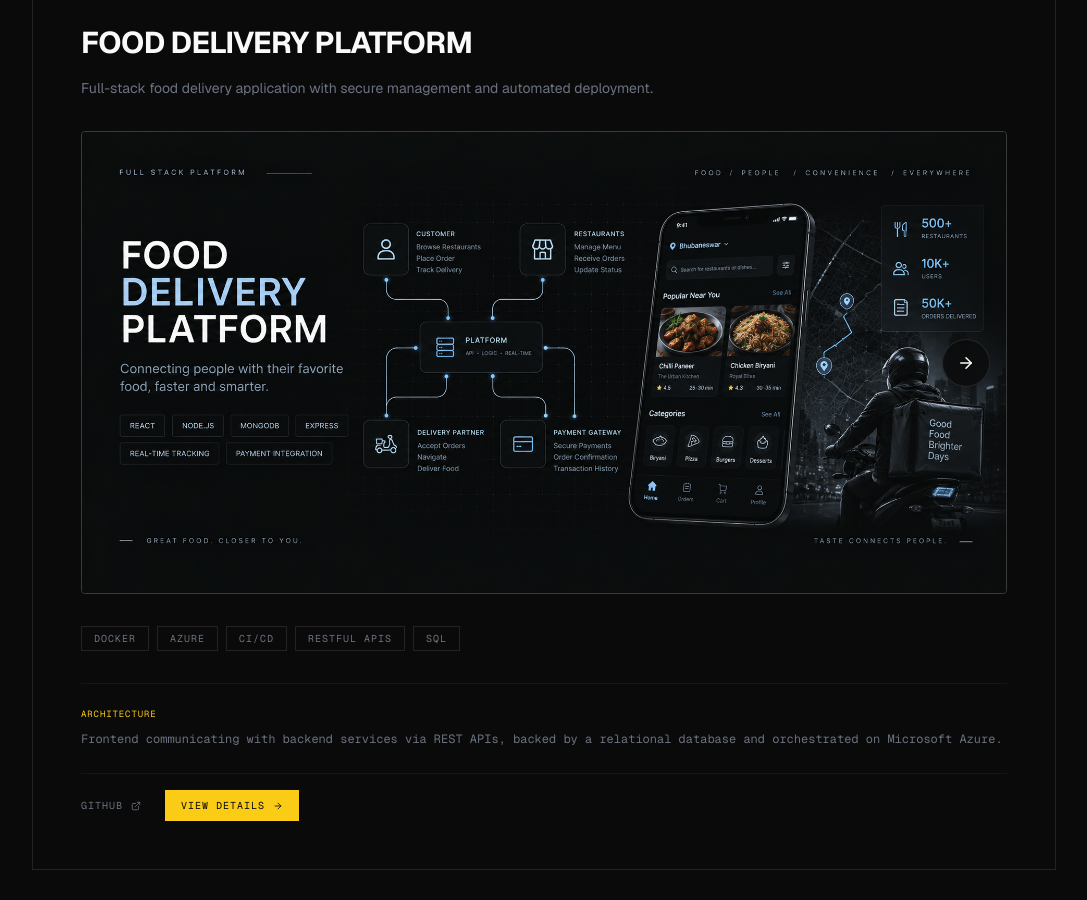
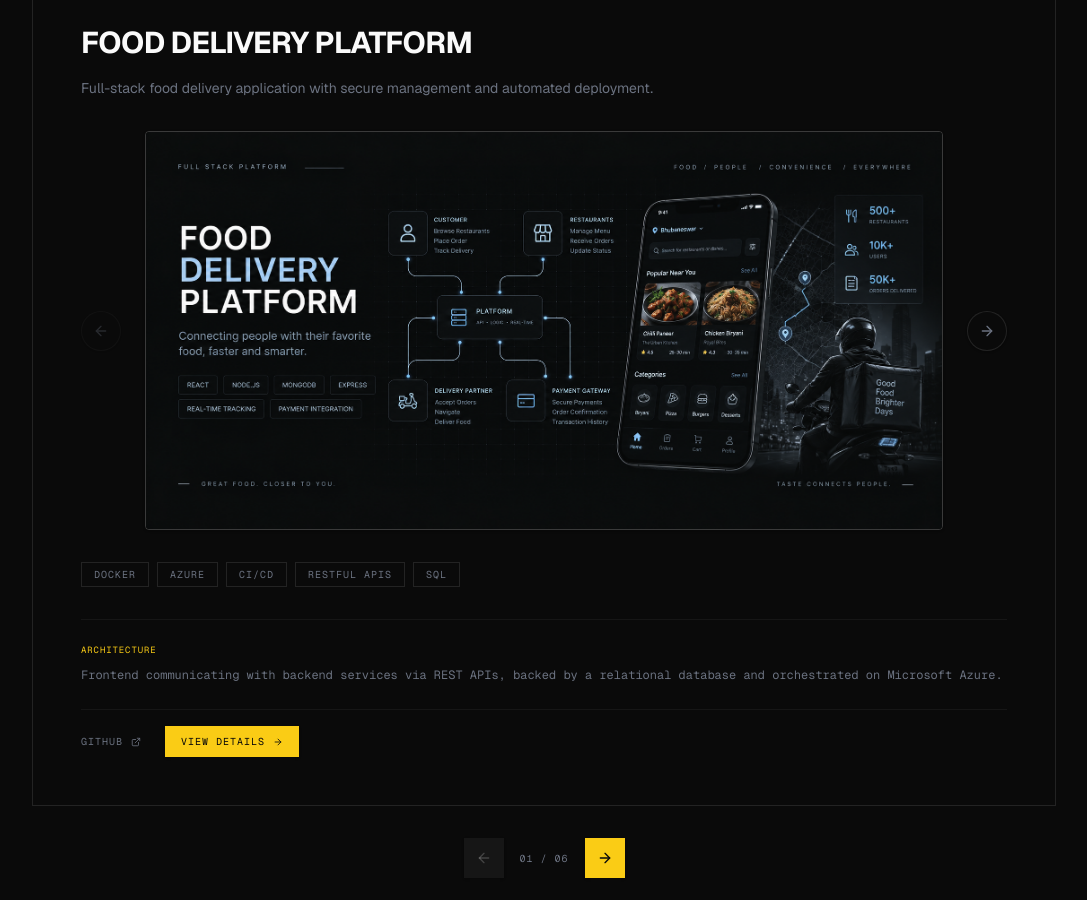
Before and after one commit to satyazitmohapatra/my_new_webs_18sep, a Next.js app: page / in a window 1280 px wide. Shown: the part 1140-2040 px from the top of the page, without its empty margins (96-1183 px from the left). Built offline with nearby package versions, Linux system fonts and the light colour scheme.

Commit message:
Move carousel arrows completely outside the project thumbnail using flex layout

```diff
--- a/app/page.tsx
+++ b/app/page.tsx
@@ -151,34 +151,37 @@ export default function SinglePagePortfolio() {
                     {currentProject.description}
                   </p>
 
-                  {/* Thumbnail Image */}
+                  {/* Thumbnail Image Section */}
                   {currentProject.image && (
-                    <div className="relative w-full aspect-[2/1] mb-8 border border-foreground/20 overflow-hidden group rounded-sm">
-                      <Image
-                        src={currentProject.image}
-                        alt={currentProject.title}
-                        fill
-                        className="object-cover object-center transition-transform duration-700 group-hover:scale-[1.03]"
-                      />
-
+                    <div className="w-full flex items-center gap-3 md:gap-6 mb-8">
                       {/* Left/Prev Arrow */}
                       <button
                         onClick={() => setCurrentProjectIdx((p) => Math.max(0, p - 1))}
                         disabled={currentProjectIdx === 0}
-                        className="absolute left-4 top-1/2 -translate-y-1/2 w-10 h-10 md:w-12 md:h-12 flex items-center justify-center bg-background/80 backdrop-blur-md border border-foreground/10 text-foreground hover:bg-accent hover:text-accent-fg disabled:opacity-0 transition-all duration-300 rounded-full shadow-lg z-10"
+                        className="shrink-0 w-8 h-8 md:w-10 md:h-10 flex items-center justify-center bg-background border border-foreground/10 text-muted-foreground hover:text-accent-fg hover:bg-accent hover:border-accent disabled:opacity-30 disabled:cursor-not-allowed transition-all duration-200 rounded-full shadow-sm"
                         aria-label="Previous project"
                       >
-                        <ArrowLeft size={18} />
+                        <ArrowLeft size={16} />
                       </button>
+
+                      {/* Thumbnail Image */}
+                      <div className="relative flex-1 aspect-[2/1] border border-foreground/20 overflow-hidden group rounded-sm shadow-sm">
+                        <Image
+                          src={currentProject.image}
+                          alt={currentProject.title}
+                          fill
+                          className="object-cover object-center transition-transform duration-700 group-hover:scale-[1.03]"
+                        />
+                      </div>
 
                       {/* Right/Next Arrow */}
                       <button
                         onClick={() => setCurrentProjectIdx((p) => Math.min(projects.length - 1, p + 1))}
                         disabled={currentProjectIdx === projects.length - 1}
-                        className="absolute right-4 top-1/2 -translate-y-1/2 w-10 h-10 md:w-12 md:h-12 flex items-center justify-center bg-background/80 backdrop-blur-md border border-foreground/10 text-foreground hover:bg-accent hover:text-accent-fg disabled:opacity-0 transition-all duration-300 rounded-full shadow-lg z-10"
+                        className="shrink-0 w-8 h-8 md:w-10 md:h-10 flex items-center justify-center bg-background border border-foreground/10 text-muted-foreground hover:text-accent-fg hover:bg-accent hover:border-accent disabled:opacity-30 disabled:cursor-not-allowed transition-all duration-200 rounded-full shadow-sm"
                         aria-label="Next project"
                       >
-                        <ArrowRight size={18} />
+                        <ArrowRight size={16} />
                       </button>
                     </div>
                   )}
```
